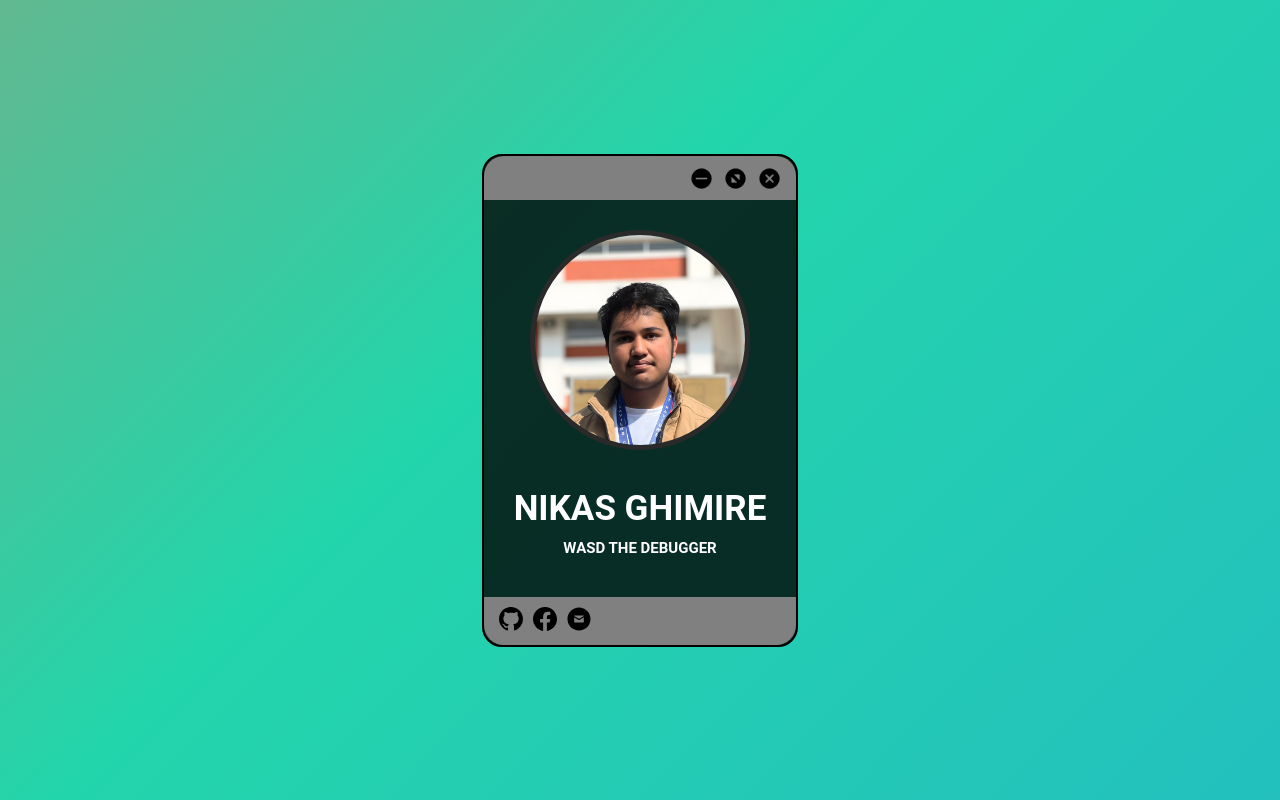
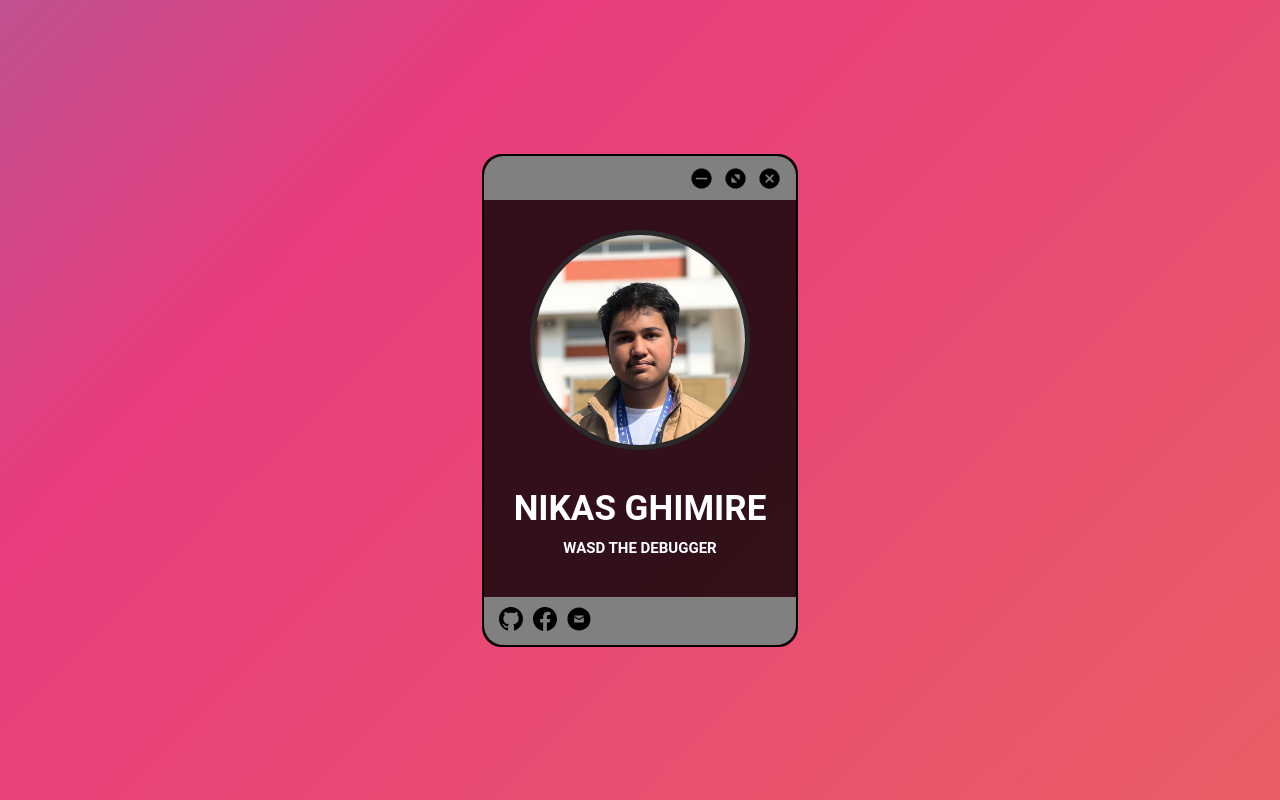
Before and after one commit to wasdthedebugger/personalsite, a PHP site: page / in a window 1280 px wide. Run offline with PHP 8.4, Linux system fonts and the light colour scheme.

Commit message:
Background

```diff
--- a/assets/styles/style.css
+++ b/assets/styles/style.css
@@ -3,9 +3,9 @@
 }
 
 body{
-    background: linear-gradient(-45deg,#23a6d5, #23d5ab, #ee7752, #e73c7e);
+    background: linear-gradient(-45deg, #ee7752, #e73c7e, #23a6d5, #23d5ab);
 	background-size: 400% 400%;
-	animation: gradient 5s ease infinite;
+	animation: gradient 15s ease infinite;
     font-family: 'Roboto', sans-serif;
     margin: 0;
     padding: 0;
```
